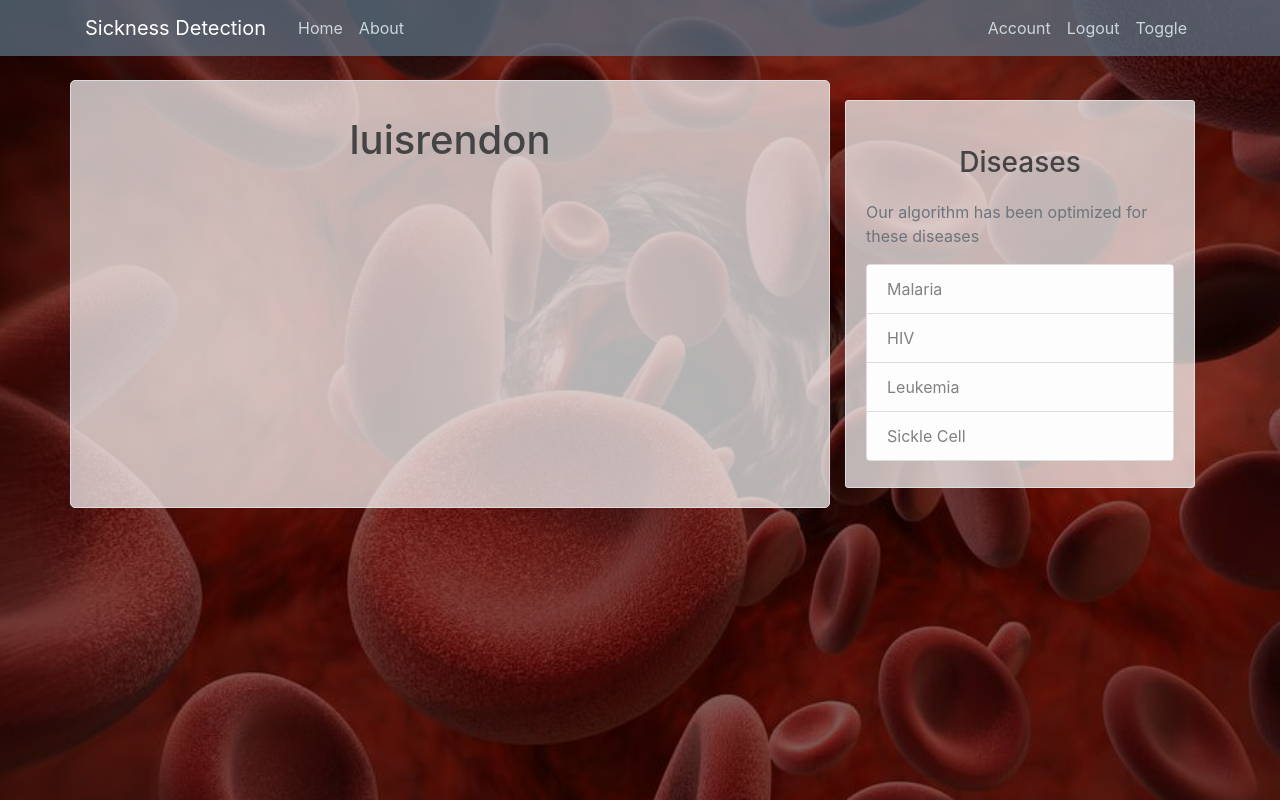
After one commit to vsrinivasan294/SicknessDetection, a Flask app: page /account in a window 1280 px wide. The commit adds this page. Run offline with Flask 2, Linux system fonts and the light colour scheme; a user stored in the database is signed in; some libraries are stand-ins or nearby versions.

Commit message:
added account page and some QOL fixes for logging in

```diff
--- a/flaskProject/InfoBlog/__init__.py
+++ b/flaskProject/InfoBlog/__init__.py
@@ -10,5 +10,7 @@ app.config['SQLALCHEMY_TRACK_MODIFICATIONS'] = False
 db = SQLAlchemy(app)
 bcrypt = Bcrypt(app)
 login_manager = LoginManager(app)
+login_manager.login_view = 'login'
+login_manager.login_message_category = 'info'
 
 from InfoBlog import routes
--- a/flaskProject/InfoBlog/routes.py
+++ b/flaskProject/InfoBlog/routes.py
@@ -1,8 +1,8 @@
-from flask import render_template, url_for, flash, redirect
+from flask import render_template, url_for, flash, redirect, request
 from InfoBlog import app, db, bcrypt
 from InfoBlog.forms import RegistrationForm, LoginForm
 from InfoBlog.models import User, Post
-from flask_login import login_user, current_user
+from flask_login import login_user, current_user, logout_user, login_required
 
 posts = [
     {
@@ -54,10 +54,21 @@ def login():
         user = User.query.filter_by(email=form.email.data).first()
         if user and bcrypt.check_password_hash(user.password, form.password.data):
             login_user(user, remember=form.remember.data)
-            return redirect(url_for('home'))
+            next_page = request.args.get('next')
+            return redirect(next_page) if next_page else redirect(url_for('home'))
         else:
             flash('Login Unsuccessful. Please check email and password', 'danger')
     return render_template('login.html', title='Login', form=form)
+
+@app.route("/logout")
+def logout():
+    logout_user()
+    return redirect(url_for('home'))
+
+@app.route("/account")
+@login_required
+def account():
+    return render_template('account.html', title='Account')
 
 @app.route("/HIV-Information")
 def HIV():
--- /dev/null
+++ b/flaskProject/InfoBlog/templates/account.html
@@ -0,0 +1,4 @@
+{%  extends "layout.html" %}
+{%  block content %}
+  <h1>{{  current_user.username }}</h1>
+{%  endblock content %}
--- a/flaskProject/InfoBlog/templates/layout.html
+++ b/flaskProject/InfoBlog/templates/layout.html
@@ -33,8 +33,13 @@
             </div>
             <!-- Navbar Right Side -->
             <div class="navbar-nav">
-              <a class="nav-item nav-link" href="{{  url_for('login') }}">Login</a>
-              <a class="nav-item nav-link" href="{{  url_for('register') }}">Register</a>
+              {%  if current_user.is_authenticated %}
+                <a class="nav-item nav-link" href="{{  url_for('account') }}">Account</a>
+                <a class="nav-item nav-link" href="{{  url_for('logout') }}">Logout</a>
+              {%  else %}
+                <a class="nav-item nav-link" href="{{  url_for('login') }}">Login</a>
+                <a class="nav-item nav-link" href="{{  url_for('register') }}">Register</a>
+              {%  endif %}
 							<a class="nav-item nav-link" id="sidebar_toggle">Toggle</a>
 							<!--<a class="nav-item nav-link" id="totop">Top</a>-->
             </div>
```
